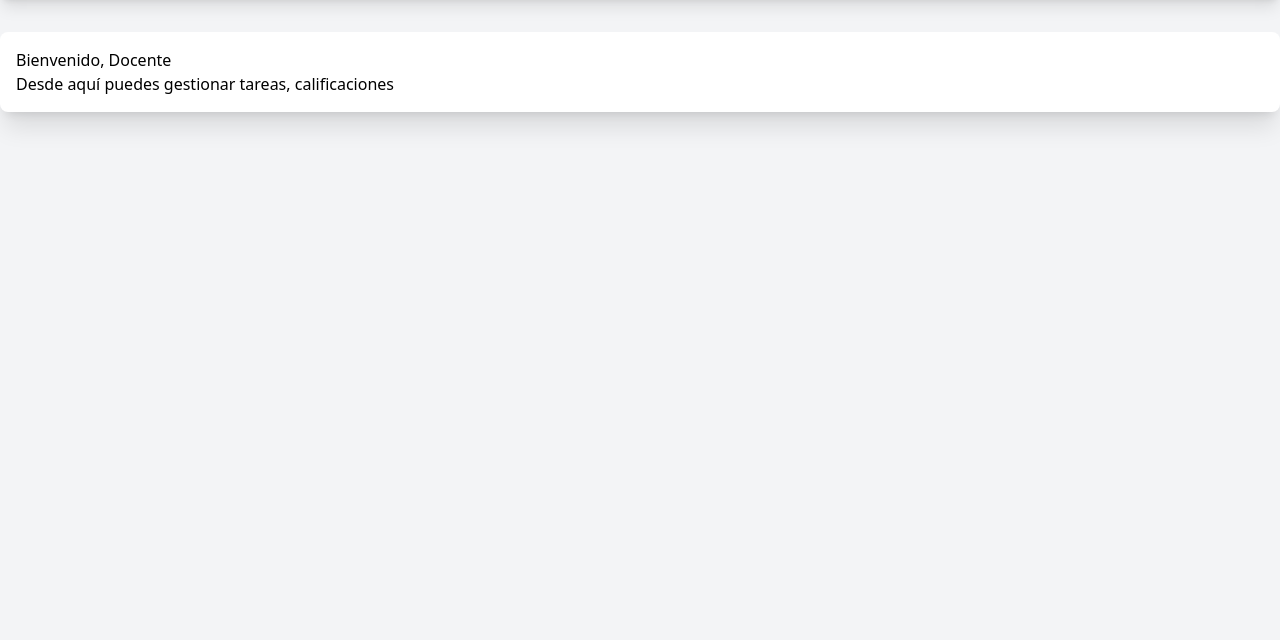
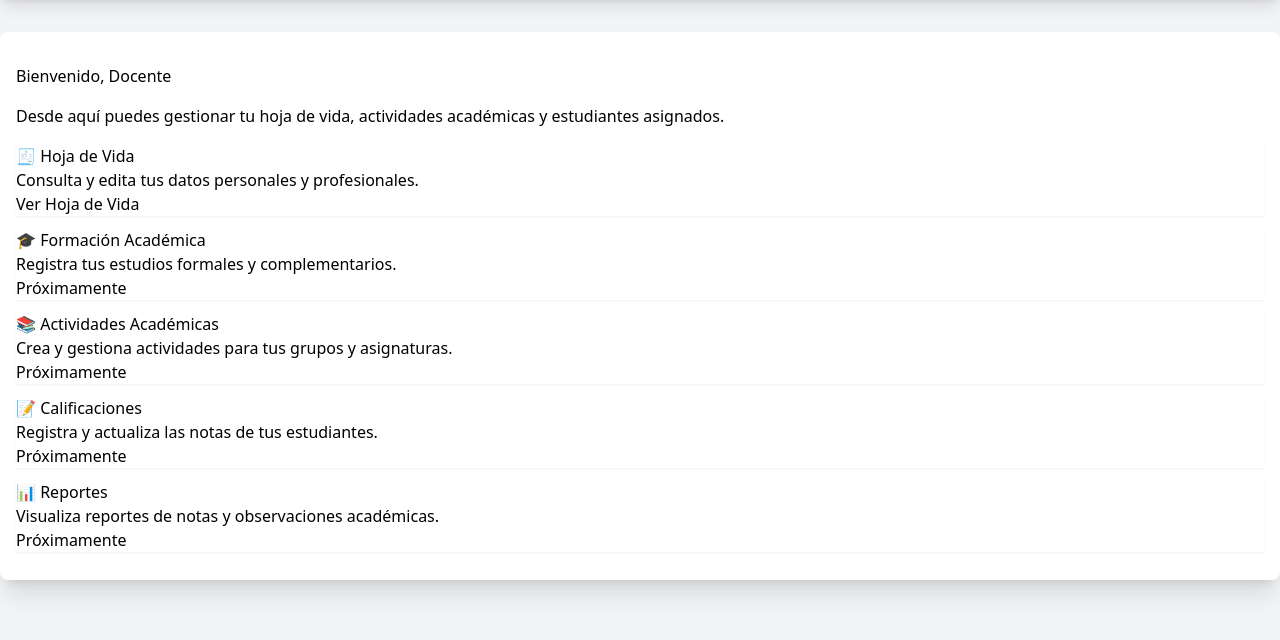
Before and after one commit to Johan-Romero/sistema_escolar, a Django app: template core/templates/docente/panel_docente.html in a window 1280 px wide. Shown: the part 160-800 px from the top of the page. Run offline with Django 5.2, Linux system fonts and the light colour scheme; the template is opened without the code that fills it, so the values that code supplies are empty; some libraries are stand-ins or nearby versions.

Commit message:
🔥 Panel de docente funcionando con hoja de vida

```diff
--- a/core/admin.py
+++ b/core/admin.py
@@ -35,8 +35,6 @@
 admin.site.register(Grado)
 admin.site.register(Area)
 admin.site.register(Asignatura)
-admin.site.register(Tema)
-admin.site.register(Logro)
 admin.site.register(Aula)
 admin.site.register(Grupo)
 admin.site.register(AsignacionDocente)
--- a/core/templates/docente/panel_docente.html
+++ b/core/templates/docente/panel_docente.html
@@ -3,6 +3,65 @@
 {% block title %}Panel del Docente{% endblock %}
 
 {% block content %}
-<h2>Bienvenido, Docente</h2>
-<p>Desde aquí puedes gestionar tareas, calificaciones</p>
+<div class="container mt-4">
+  <h2 class="mb-4">Bienvenido, Docente</h2>
+  <p>Desde aquí puedes gestionar tu hoja de vida, actividades académicas y estudiantes asignados.</p>
+
+  <div class="row mt-4">
+    <!-- Hoja de Vida -->
+    <div class="col-md-4 mb-3">
+      <div class="card shadow-sm h-100">
+        <div class="card-body">
+          <h5 class="card-title">🧾 Hoja de Vida</h5>
+          <p class="card-text">Consulta y edita tus datos personales y profesionales.</p>
+          <a href="{% url 'hoja_vida_docente' %}" class="btn btn-primary">Ver Hoja de Vida</a>
+        </div>
+      </div>
+    </div>
+
+    <!-- Formación Académica -->
+    <div class="col-md-4 mb-3">
+      <div class="card shadow-sm h-100">
+        <div class="card-body">
+          <h5 class="card-title">🎓 Formación Académica</h5>
+          <p class="card-text">Registra tus estudios formales y complementarios.</p>
+          <a href="#" class="btn btn-secondary disabled">Próximamente</a>
+        </div>
+      </div>
+    </div>
+
+    <!-- Actividades -->
+    <div class="col-md-4 mb-3">
+      <div class="card shadow-sm h-100">
+        <div class="card-body">
+          <h5 class="card-title">📚 Actividades Académicas</h5>
+          <p class="card-text">Crea y gestiona actividades para tus grupos y asignaturas.</p>
+          <a href="#" class="btn btn-secondary disabled">Próximamente</a>
+        </div>
+      </div>
+    </div>
+
+    <!-- Calificaciones -->
+    <div class="col-md-4 mb-3">
+      <div class="card shadow-sm h-100">
+        <div class="card-body">
+          <h5 class="card-title">📝 Calificaciones</h5>
+          <p class="card-text">Registra y actualiza las notas de tus estudiantes.</p>
+          <a href="#" class="btn btn-secondary disabled">Próximamente</a>
+        </div>
+      </div>
+    </div>
+
+    <!-- Reportes -->
+    <div class="col-md-4 mb-3">
+      <div class="card shadow-sm h-100">
+        <div class="card-body">
+          <h5 class="card-title">📊 Reportes</h5>
+          <p class="card-text">Visualiza reportes de notas y observaciones académicas.</p>
+          <a href="#" class="btn btn-secondary disabled">Próximamente</a>
+        </div>
+      </div>
+    </div>
+  </div>
+</div>
 {% endblock %}
--- a/core/urls.py
+++ b/core/urls.py
@@ -2,7 +2,7 @@
 
 from .views import registrar_usuario_panel, inicio, login_usuario, logout_view
 
-from .views import panel_coordinador, panel_docente, panel_estudiante, panel_acudiente, lista_areas, nueva_area, editar_area, lista_niveles, nuevo_nivel, editar_nivel, eliminar_nivel, lista_grados, registrar_grado, editar_grado, lista_asignaturas, registrar_asignatura, editar_asignatura, lista_aulas, nueva_aula, lista_grupos, nuevo_grupo, lista_asignaciones, nueva_asignacion, validar_usuarios, activar_usuario, lista_usuarios, editar_usuario, registrar_persona, registrar_usuario, eliminar_grado, listar_personas, registrar_usuario_panel, eliminar_usuario
+from .views import panel_coordinador, panel_docente, panel_estudiante, panel_acudiente, lista_areas, nueva_area, editar_area, lista_niveles, nuevo_nivel, editar_nivel, eliminar_nivel, lista_grados, registrar_grado, editar_grado, lista_asignaturas, registrar_asignatura, editar_asignatura, lista_aulas, nueva_aula, lista_grupos, nuevo_grupo, lista_asignaciones, nueva_asignacion, validar_usuarios, activar_usuario, lista_usuarios, editar_usuario, registrar_persona, registrar_usuario, eliminar_grado, listar_personas, registrar_usuario_panel, eliminar_usuario, hoja_vida_docente, editar_datos_docente
 
 
 urlpatterns = [
@@ -13,6 +13,10 @@
     path('coordinador/', panel_coordinador, name='panel_coordinador'),
 
     path('docente/', panel_docente, name='panel_docente'),
+
+    path('docente/hoja-vida/', hoja_vida_docente, name='hoja_vida_docente'),
+
+    path('docente/hoja-vida/editar/', editar_datos_docente, name='editar_datos_docente'),
 
     path('estudiante/', panel_estudiante, name='panel_estudiante'),
 
```
Also changed, not shown: core/forms.py (+28 -20 lines), core/models.py (+28 -16 lines), core/templates/docente/editar_datos.html (added, +9 -0 lines), core/templates/docente/hoja_vida.html (added, +7 -0 lines), core/views.py (+58 -8 lines), core/migrations/0005_remove_tema_asignatura_alter_usuario_is_active_and_more.py (added).
